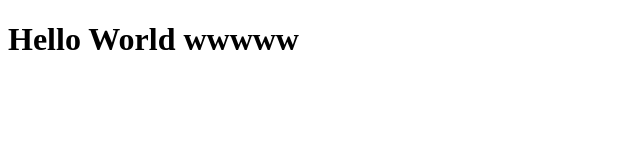
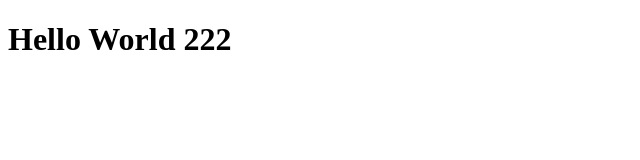
Before and after one commit to FinnDore/pages, a plain HTML site: page src/index.html in a window 1280 px wide. Shown: the whole page, without its empty margins (0-640 px from the left). Drawn offline with Linux system fonts and the light colour scheme.

Commit message:
Update index.html

```diff
--- a/src/index.html
+++ b/src/index.html
@@ -6,6 +6,6 @@
         <title>Document</title>
     </head>
     <body>
-        <h1>Hello World wwwww</h1>
+        <h1>Hello World 222</h1>
     </body>
 </html>
```
